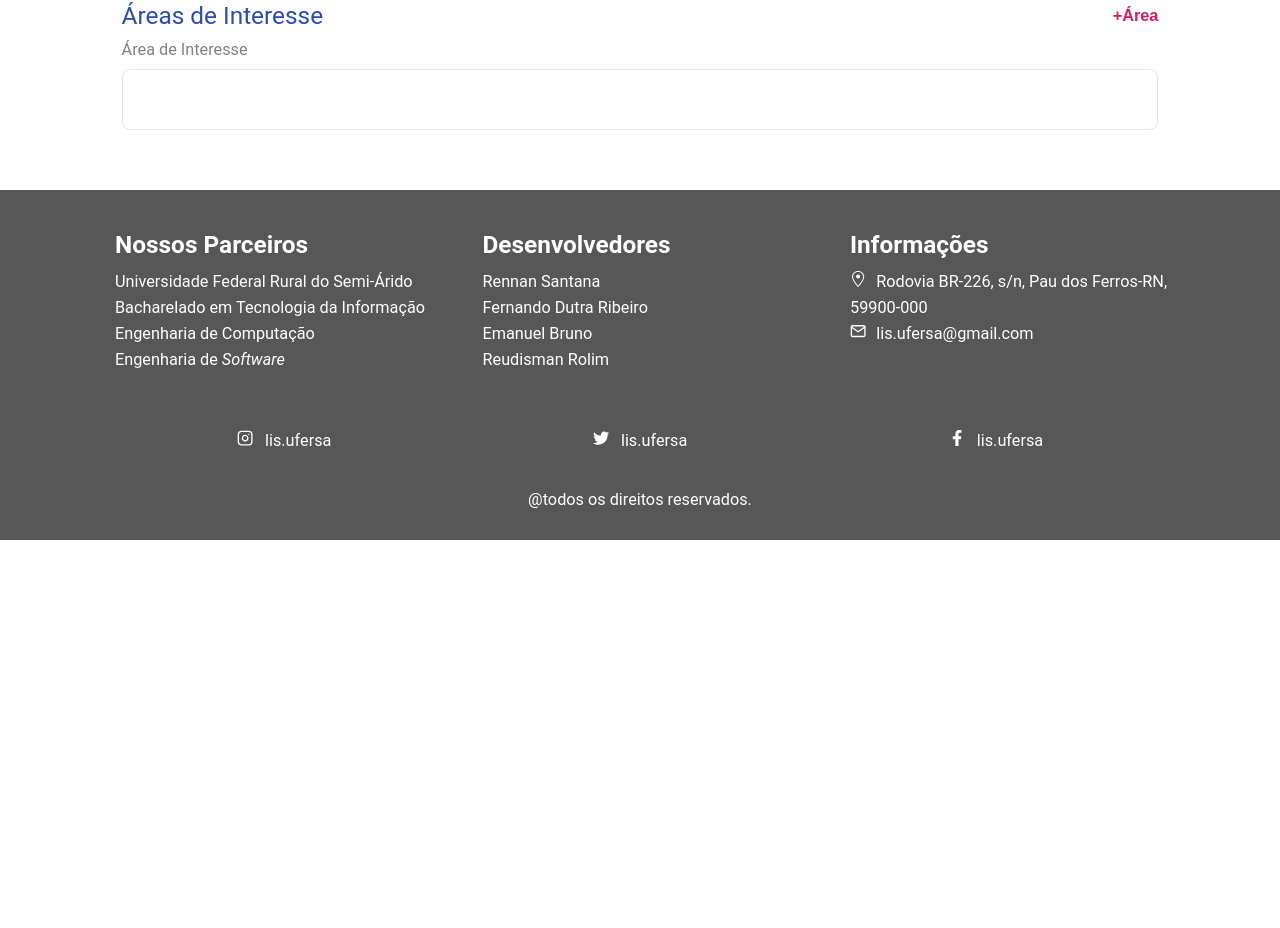
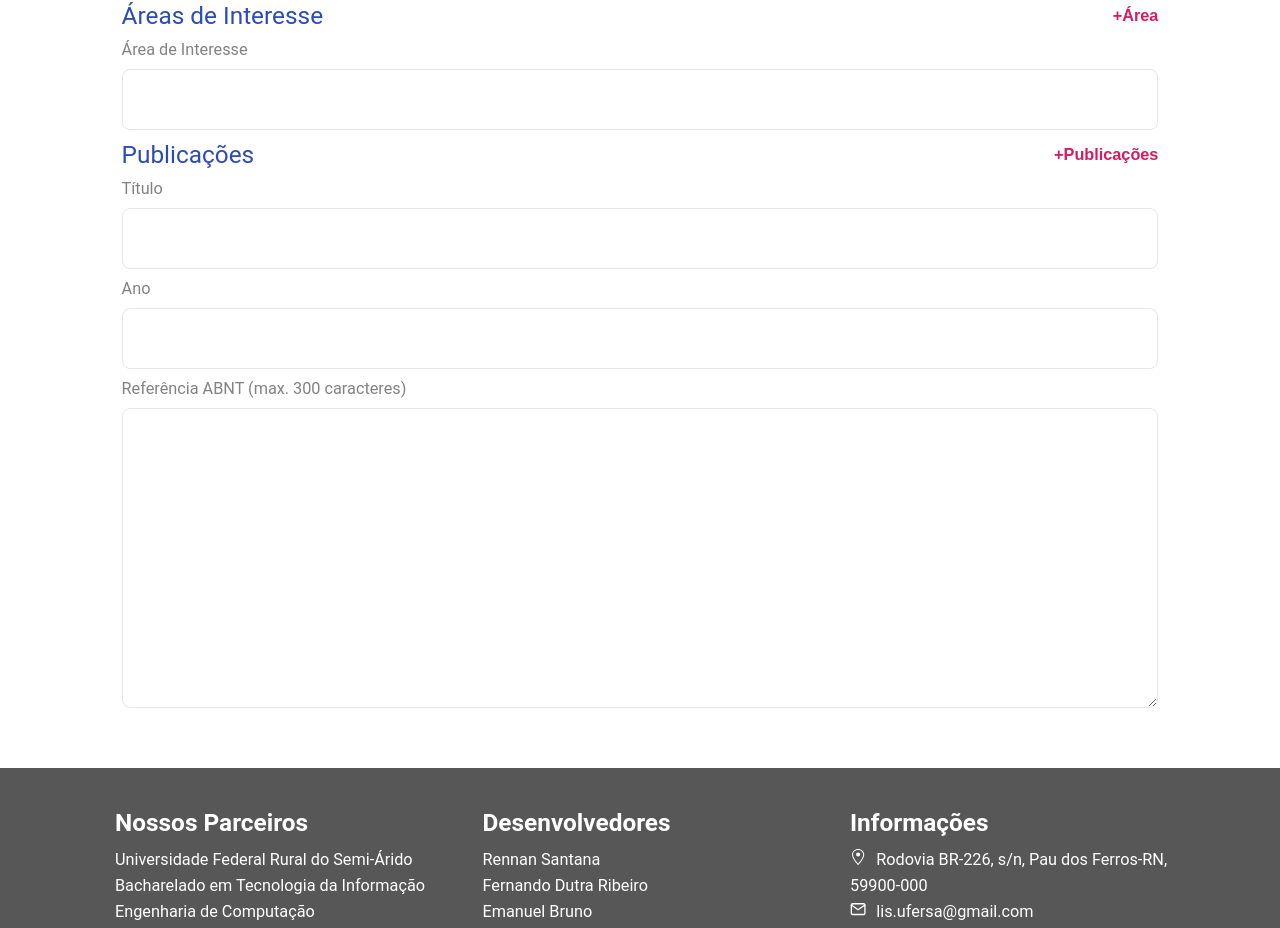
Before and after one commit to DiegoOlive/LIS-lab, a React (Create React App) app: page /signup in a window 1280 px wide. Shown: the part 1731-2659 px from the top of the page. Before the commit the page ends 2271 px from the top, so only its background shows below. Built offline with nearby package versions, Linux system fonts and the light colour scheme.

Commit message:
aula 28 - campos publicação

```diff
--- a/src/pages/CriarConta/index.tsx
+++ b/src/pages/CriarConta/index.tsx
@@ -5,6 +5,7 @@
 import Input from '../../components/Input';
 import Select from '../../components/Select';
 import TextArea from '../../components/TextArea';
+
 
 //toda pag possui um pag template
 //pagtemplate defini cabeçalho e rodape
@@ -66,7 +67,9 @@
     font-size: 1.6rem;
     font-weight: bold;
 `
+const TitleContainer = styled.div`
 
+`
 
 export default function CriarConta (){
     return(
@@ -135,6 +138,21 @@
                     </TopFieldSet>
                     <Input name="area" label="Área de Interesse" />
                 </FieldSet>
+                <FieldSet>
+                    <TopFieldSet>
+                        <Legend>
+                            Publicações
+                        </Legend>
+                        <PlusButton>
+                            +Publicações
+                        </PlusButton>
+                    </TopFieldSet>
+                    <TitleContainer>
+                        <Input name="publication_title" label="Título" />
+                        <Input name="publication_year" label="Ano" />
+                    </TitleContainer>
+                    <TextArea name="publication_reference" label="Referência ABNT (max. 300 caracteres)"/>
+                </FieldSet>
             </Form>
         </PageTemplate>
     );
```
